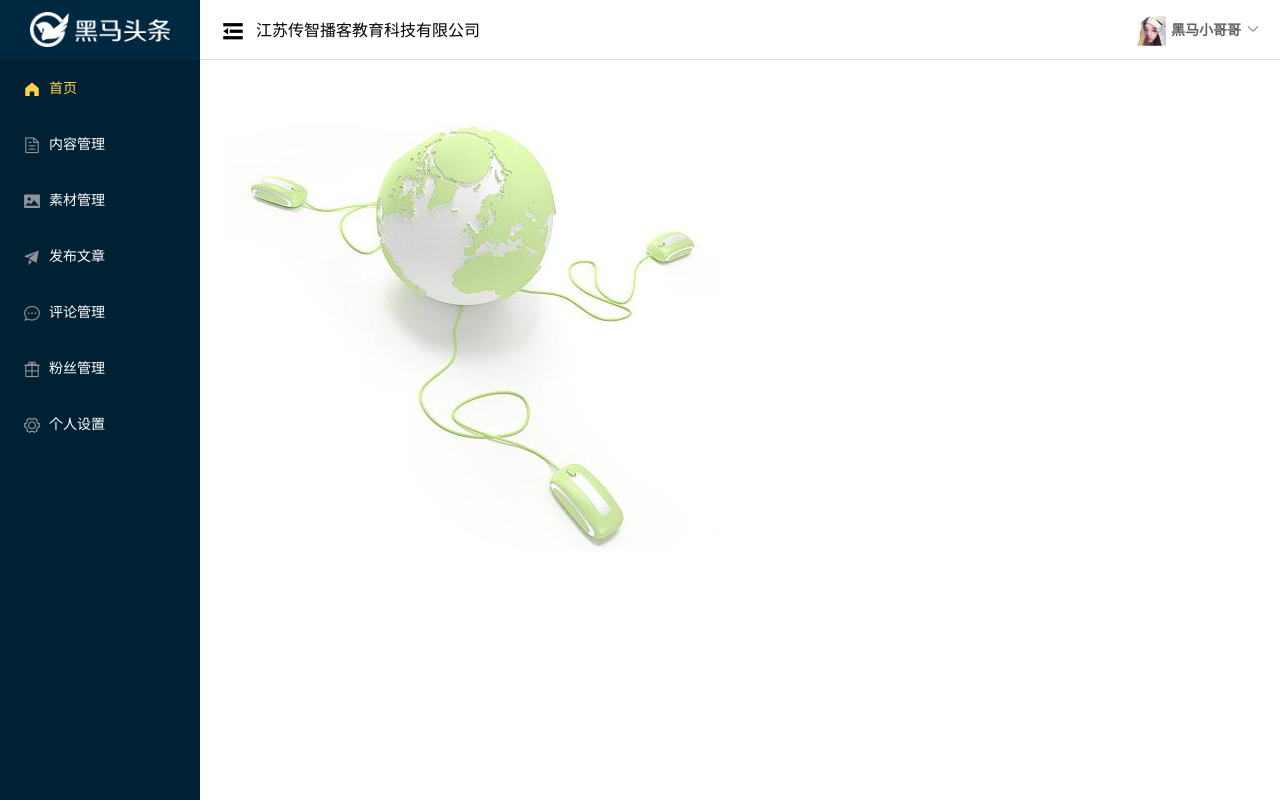
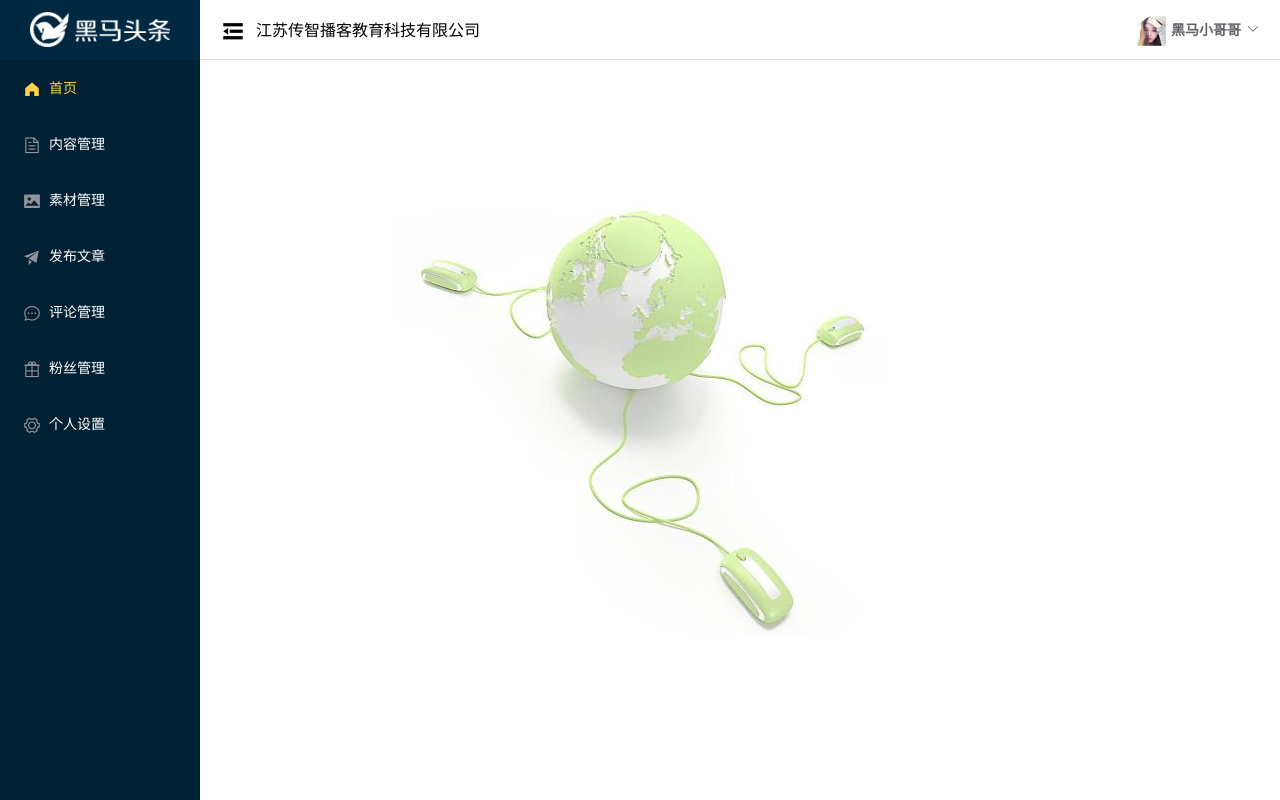
Before and after one commit to 1612519774/hm_toutiao, a Vue app: page /#/ in a window 1280 px wide. Built offline with nearby package versions, Linux system fonts and the light colour scheme.

Commit message:
修改main里面的图片背景

```diff
--- a/src/views/welcome/index.vue
+++ b/src/views/welcome/index.vue
@@ -1,6 +1,6 @@
 <template>
 <div class='container'>
-<img src="../../assets/images/welcome.jpg">
+<img src="../../assets/images/welcome.jpg" class="round">
 </div>
 </template>
 
@@ -11,7 +11,12 @@ export default {
 </script>
 
 <style lang="less">
-img{
+.round{
+display: inline-block;
+position: absolute;
+left: 50%;
+top: 50%;
+transform: translate(-50%,-50%);
 
 }
 </style>
```
